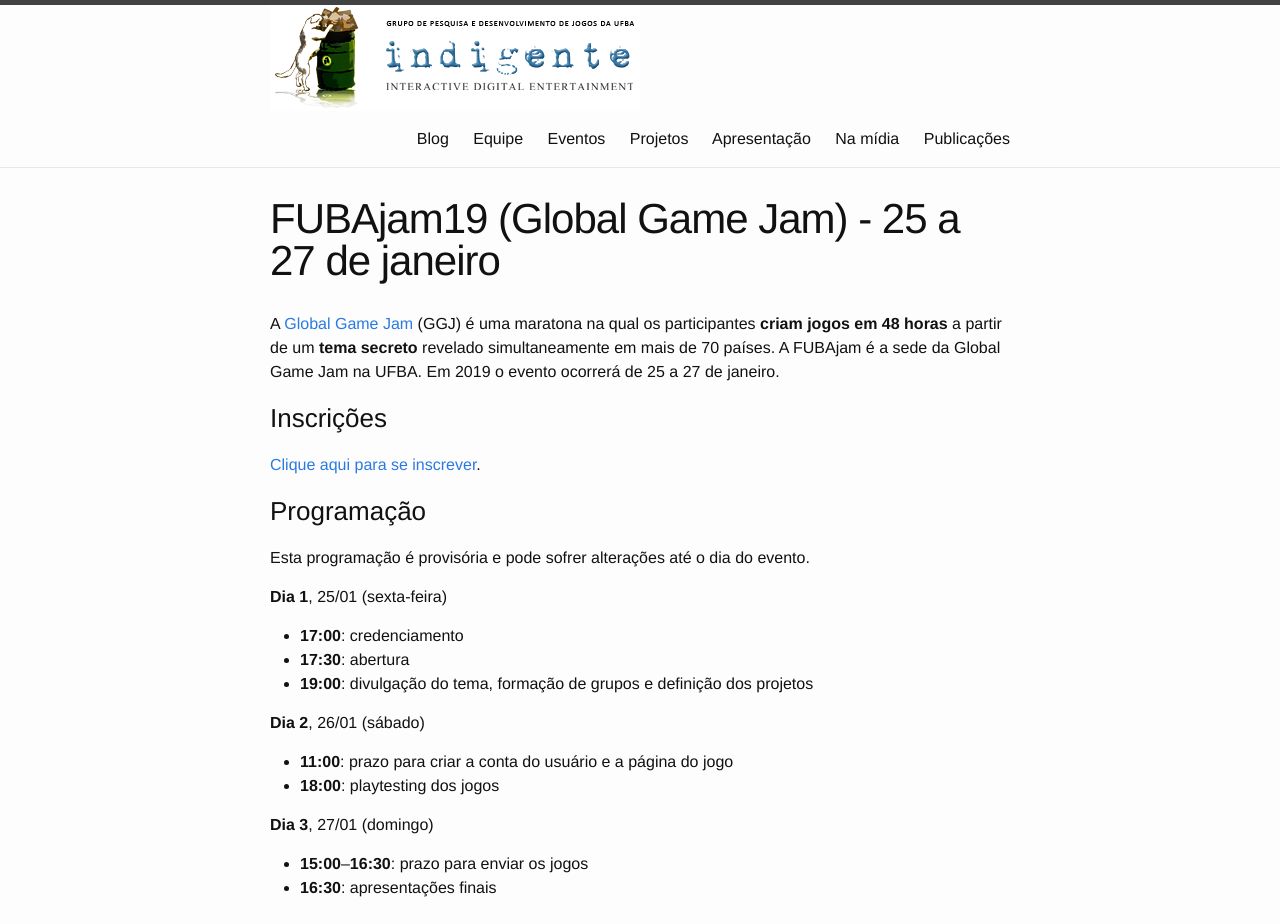
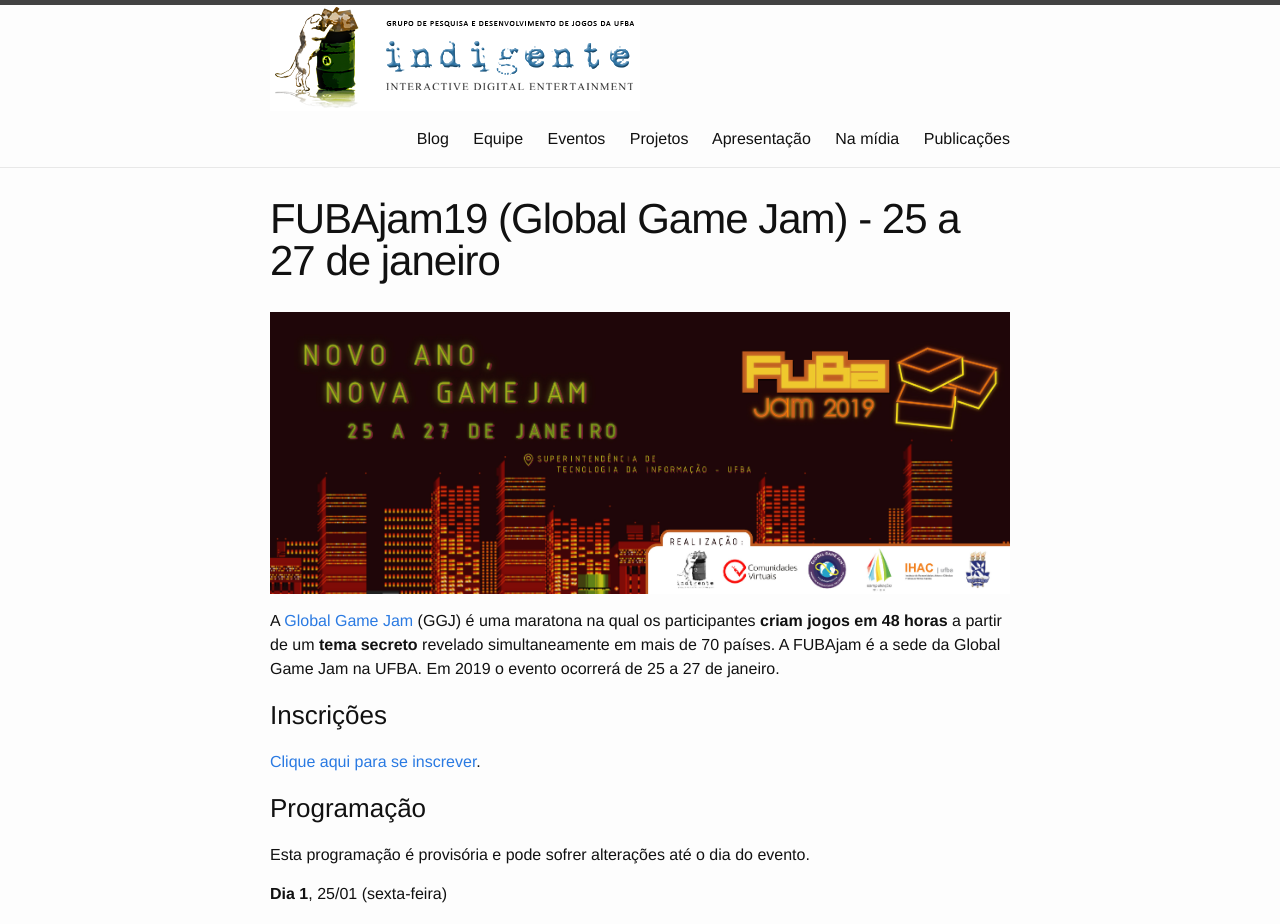
Before and after one commit to indigente/old-indigente.github.io, a Jekyll site: the page built from fubajam19.md, in a window 1280 px wide. Shown: the top 924 px of the page. Built offline with Jekyll 4.4.1, drawn with Linux system fonts in a browser that asks for light colours.

Commit message:
Coloca imagem de capa da FUBAjam19

```diff
--- a/fubajam19.md
+++ b/fubajam19.md
@@ -3,7 +3,7 @@
 title: "FUBAjam19 (Global Game Jam) - 25 a 27 de janeiro"
 ---
 
-<!-- ![Logo da FUBAjam]({{site.baseurl}}/images/capa-face-fubajam-2019.png) -->
+![Logo da FUBAjam]({{site.baseurl}}/images/fubajam19-capa.jpg)
 
 A [Global Game Jam](http://globalgamejam.org/) (GGJ) é uma maratona na qual os participantes **criam jogos em 48 horas** a partir de um **tema secreto** revelado simultaneamente em mais de 70 países. A FUBAjam é a sede da Global Game Jam na UFBA. Em 2019 o evento ocorrerá de 25 a 27 de janeiro.
 
```
Also changed, not shown: images/fubajam19-capa.jpg (added).
